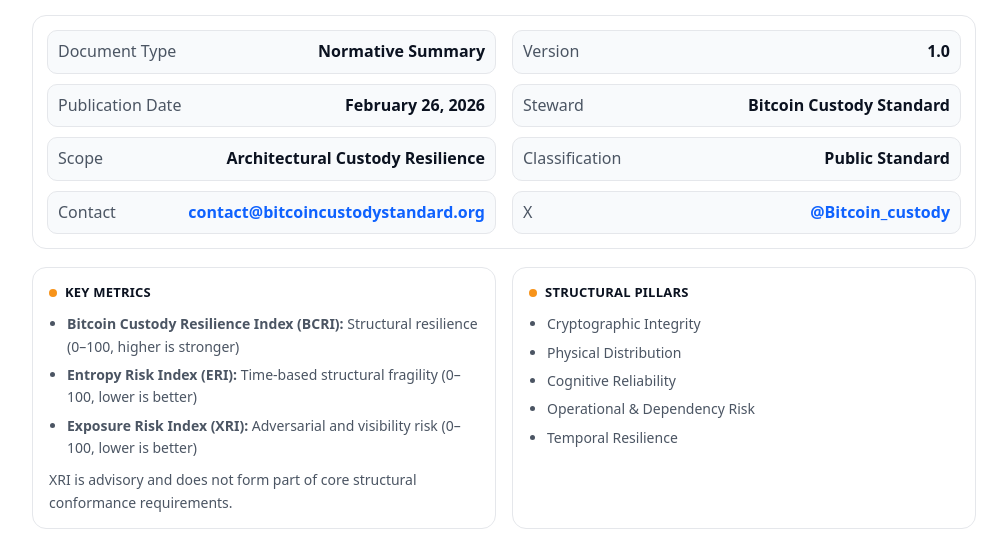
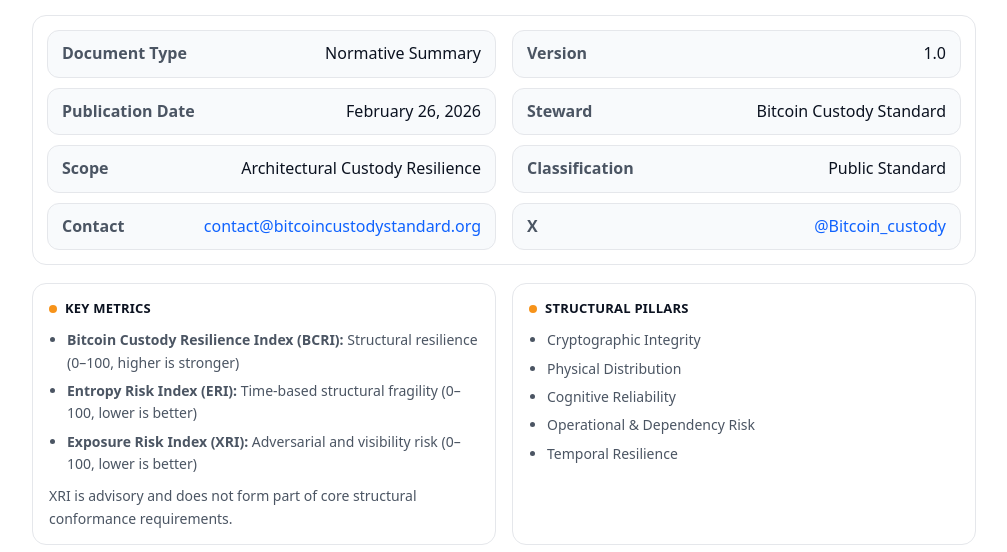
Before and after one commit to BitcoinCustodyStandard/bitcoincustodystandard.github.io, a plain HTML site: page index.html in a window 1280 px wide. Shown: the part 209-761 px from the top of the page, without its empty margins (136-1143 px from the left). Drawn offline with Linux system fonts and the light colour scheme.

Commit message:
Update index.html

```diff
--- a/index.html
+++ b/index.html
@@ -126,13 +126,19 @@
 .kv{
   display:flex;
   justify-content:space-between;
-  padding:8px 10px;
+  padding:10px 14px;
   background:var(--panel);
-  border-radius:10px;
+  border-radius:12px;
   border:1px solid var(--border);
 }
-.k{color:var(--muted)}
-.v{font-weight:800}
+.k{
+  color:var(--muted);
+  font-weight:600;   /* softer than bold */
+}
+
+.v{
+  font-weight:400;   /* normal weight */
+}
 
 /* Anchor offset for sticky header (sections) */
 section[id]{scroll-margin-top:calc(var(--headerH) + 18px)}
```
